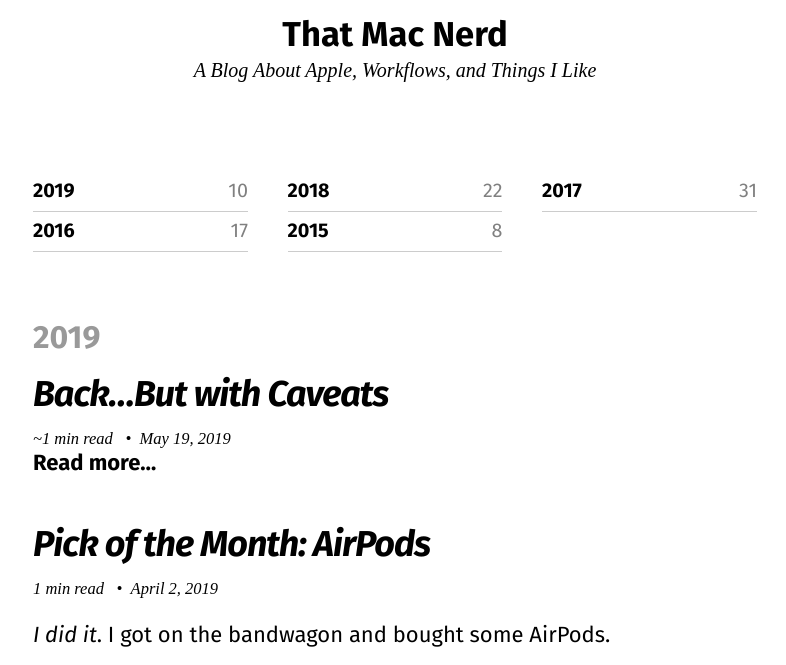
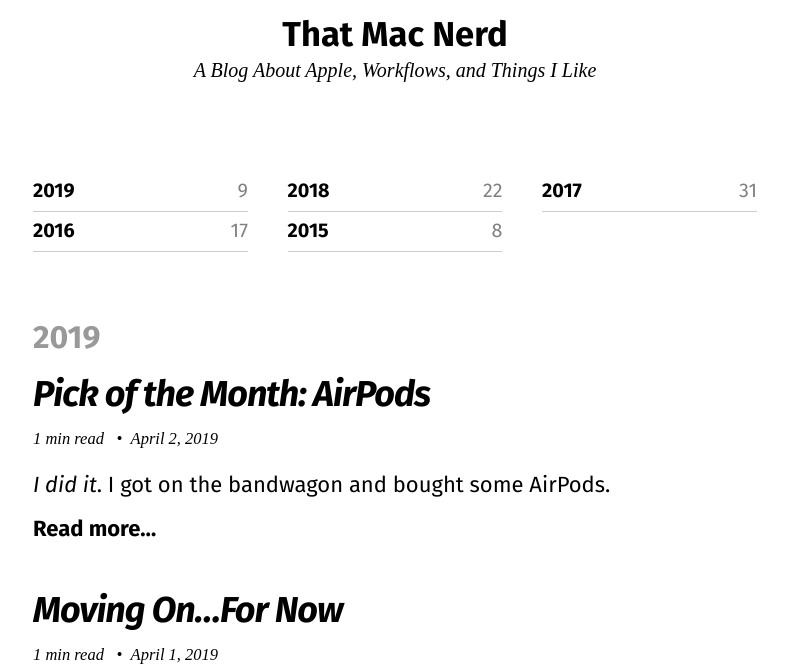
Before and after one commit to bryanbraun/tiffany.blog, a Jekyll site: the page built from posts.md, in a window 1280 px wide and 900 px high, cut to the strip 235-900 px from the top of the window. Shown: the whole strip, without its empty margins (245-1031 px from the left). Built offline with Jekyll 4.4.1, drawn with Linux system fonts in a browser that asks for light colours; nearby versions of some CDN libraries.

Commit message:
Update something

```diff
--- a/_includes/head-custom.html
+++ b/_includes/head-custom.html
@@ -4,6 +4,7 @@
   <link rel="stylesheet" href="/assets/css/bigfoot-number.css">
   <link rel="stylesheet" href="/assets/css/dark-mode.css">
   <link rel="manifest" href="/manifest.webmanifest">
+  <link rel="apple-touch-icon" sizes="180x180" href="/icons/apple-touch-icon.png">
   <script type="text/javascript">
     var bigfoot = $.bigfoot({
       actionOriginalFN: "hide",
--- a/_posts/2019-05-19-back-but-with-caveats.md
+++ /dev/null
@@ -1,10 +0,0 @@
----
-title: "Back...But with Caveats"
-date: 2019-05-19
-layout: post
-categories:
-tags:
-image:
-excerpt:
-description:
----
```
